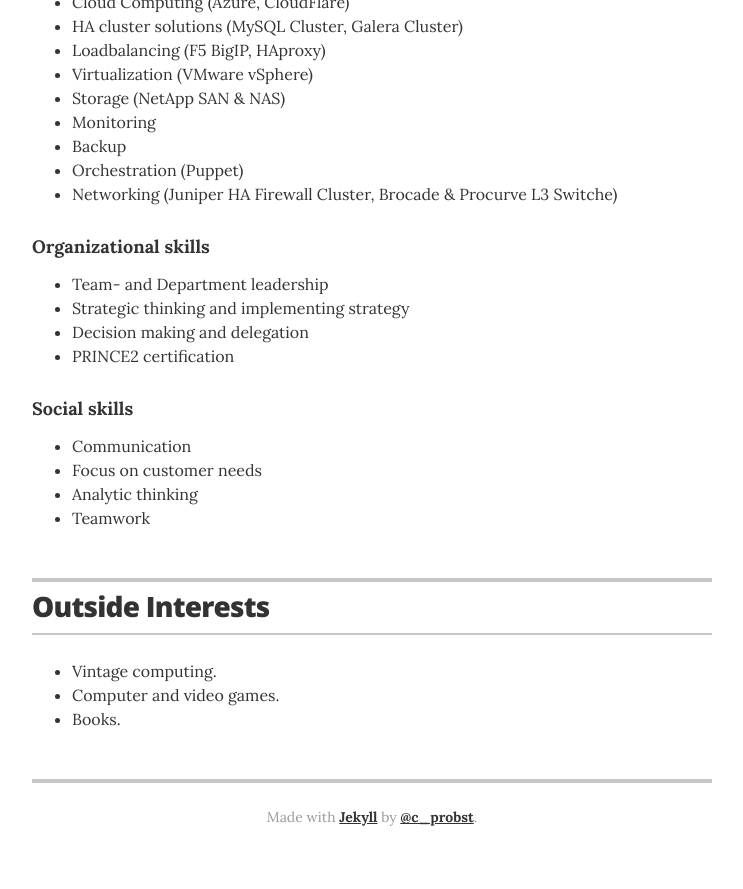
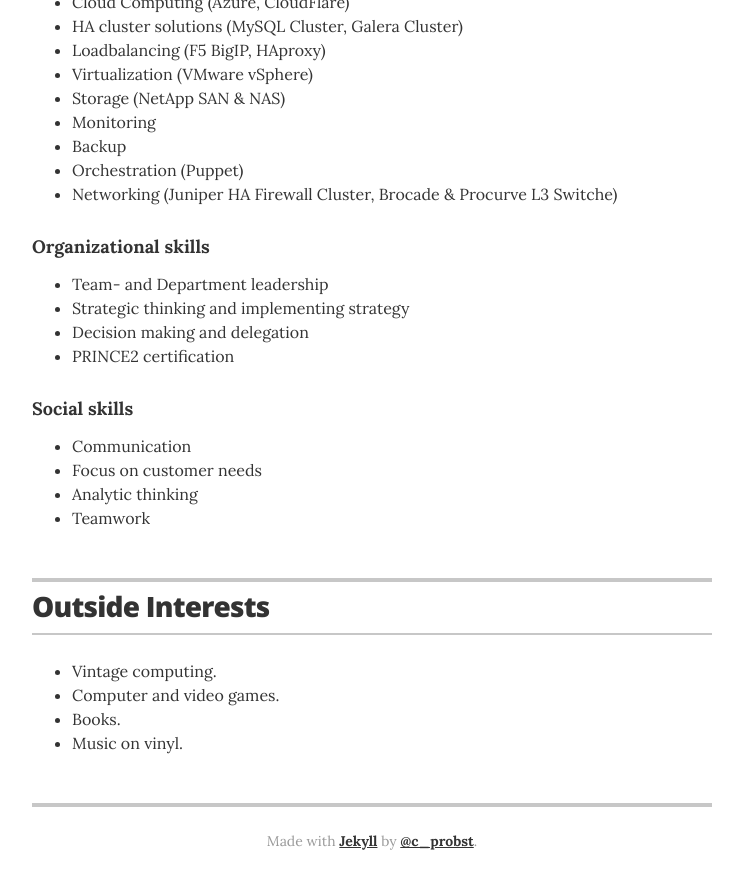
Before and after one commit to lostops/lostops.github.io, a Jekyll site: the page built from index.html, in a window 1280 px wide and 900 px high, scrolled down 4677 px. Shown: the top 889 px of the window, without its empty margins (268-1011 px from the left). Built offline with Jekyll 4.4.1, drawn with Linux system fonts in a browser that asks for light colours.

Commit message:
Update interests.yml

```diff
--- a/_data/interests.yml
+++ b/_data/interests.yml
@@ -2,3 +2,4 @@
 - description: Vintage computing.
 - description: Computer and video games.
 - description: Books.
+- description: Music on vinyl.
```
